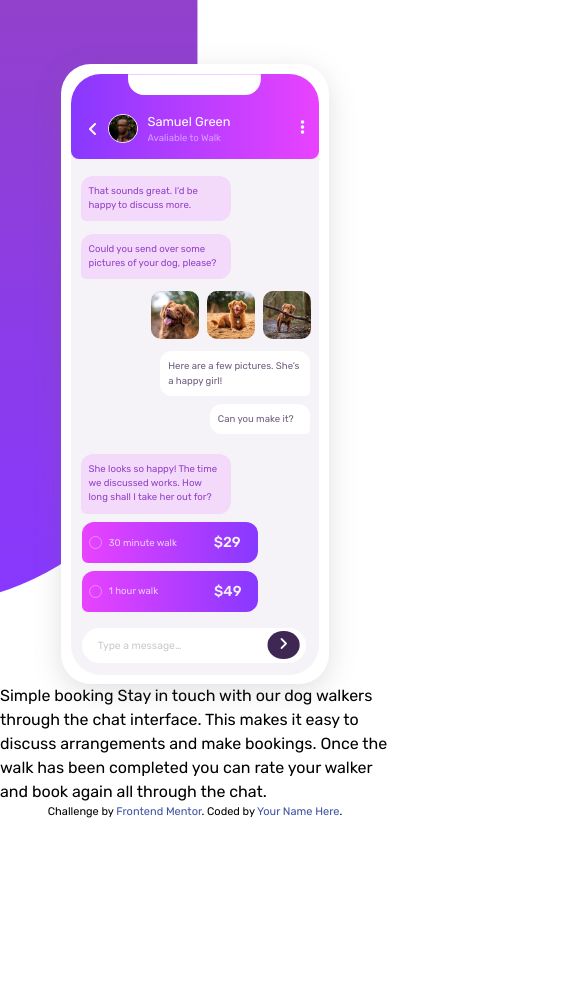
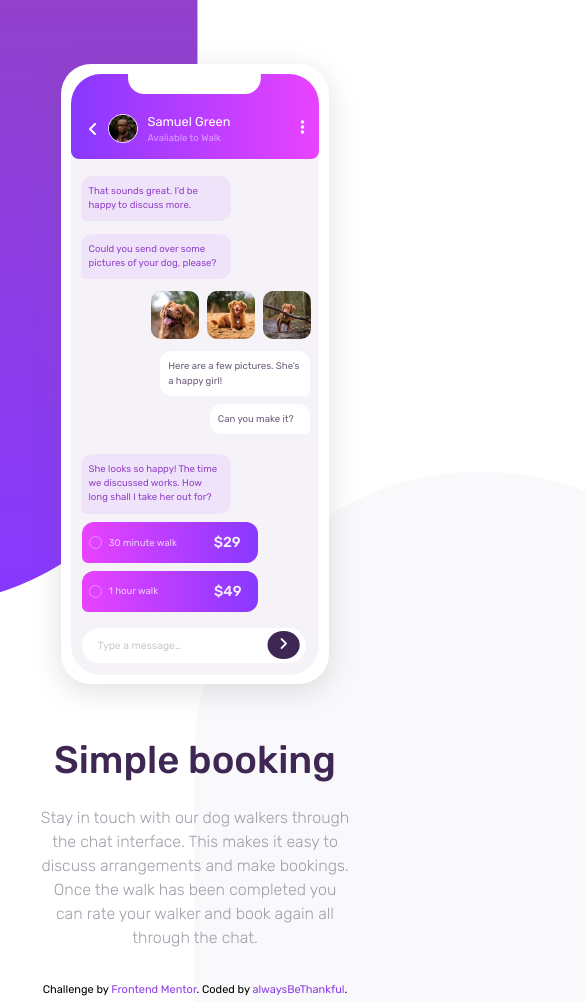
Before and after one commit to alwaysBeThankful/chatapp.github.io, a plain HTML site: page index.html in a window 390 px wide. Shown: the top 1002 px of the page, 585 px wide, since content can reach past the window. Before the commit the page ends 908 px from the top, so only its background shows below. Drawn offline with Linux system fonts and the light colour scheme.

Commit message:
Completed mobile
I completed the mobile section, now moving onto desktop

```diff
--- a/index.html
+++ b/index.html
@@ -16,7 +16,7 @@
     <link rel="preconnect" href="https://fonts.googleapis.com" />
     <link rel="preconnect" href="https://fonts.gstatic.com" crossorigin />
     <link
-      href="https://fonts.googleapis.com/css2?family=Rubik:wght@400;500;700&display=swap"
+      href="https://fonts.googleapis.com/css2?family=Rubik:wght@300;400;500;700&display=swap"
       rel="stylesheet"
     />
     <link rel="stylesheet" href="style.css" />
@@ -113,17 +113,28 @@
           </div>
         </div>
       </div>
-      Simple booking Stay in touch with our dog walkers through the chat
-      interface. This makes it easy to discuss arrangements and make bookings.
-      Once the walk has been completed you can rate your walker and book again
-      all through the chat.
+
+      <!--
+      DESCRIPTION
+      -->
+      <div class="chatapp-benefit">
+        <h1>Simple booking</h1>
+        <p>
+          Stay in touch with our dog walkers through the chat interface. This
+          makes it easy to discuss arrangements and make bookings. Once the walk
+          has been completed you can rate your walker and book again all through
+          the chat.
+        </p>
+      </div>
     </main>
 
-    <div class="attribution">
-      Challenge by
-      <a href="https://www.frontendmentor.io?ref=challenge" target="_blank"
-        >Frontend Mentor</a
-      >. Coded by <a href="#">Your Name Here</a>.
-    </div>
+    <footer>
+      <div class="attribution">
+        Challenge by
+        <a href="https://www.frontendmentor.io?ref=challenge" target="_blank"
+          >Frontend Mentor</a
+        >. Coded by <a href="#">alwaysBeThankful</a>.
+      </div>
+    </footer>
   </body>
 </html>
--- a/style.css
+++ b/style.css
@@ -4,6 +4,7 @@
   PRIMARY
   ====== */
   --Pale-Violet: hsl(276, 100%, 81%);
+  --Pale-Violet-Bubble: rgba(216, 158, 255, 0.2);
   --Moderate-Violet: hsl(276, 55%, 52%);
   --Desaturated-Dark-Violet: hsl(271, 15%, 43%);
   --Grayish-Blue: hsl(206, 6%, 79%);
@@ -149,6 +150,22 @@ IPHONE
   border-radius: 0 0 18rem 18rem;
 }
 
+.iphone-wrapper::after {
+  content: "";
+  position: absolute;
+  width: 98%;
+  height: 57%;
+  background: var(--Light-Grayish-Violet);
+  top: 80%;
+  right: 0;
+  left: 18.1rem;
+  bottom: 0;
+  transform: scale(1.5);
+  border-radius: 18rem 18rem 0 0;
+  z-index: -1;
+  opacity: 0.6;
+}
+
 .iphone-model {
   position: relative;
   max-width: 16.75rem;
@@ -183,7 +200,7 @@ IPHONE TOP
   position: absolute;
   height: 0.8rem;
   width: 5.2rem;
-  top: 4px;
+  top: 3px;
   transform: scale(1.6);
   background-color: var(--White);
   border-radius: 0 0 10px 10px;
@@ -246,7 +263,7 @@ IPHONE BODY
   width: 150px;
   padding: 0.5rem;
   font-size: 0.6rem;
-  background-color: #f3d9fa;
+  background-color: var(--Pale-Violet-Bubble);
   color: var(--Moderate-Violet);
   border-radius: 12px 12px 12px 5px;
 }
@@ -295,7 +312,7 @@ IPHONE BODY
   margin-top: 1.2rem;
   padding: 0.5rem;
   font-size: 0.6rem;
-  background-color: #f3d9fa;
+  background-color: var(--Pale-Violet-Bubble);
   color: var(--Moderate-Violet);
   border-radius: 12px 12px 12px 6px;
 }
@@ -373,13 +390,42 @@ input[type="radio"] {
 .message-bubble p {
   color: var(--Grayish-Blue);
 }
+
+.chatapp-benefit {
+  margin-top: 3rem;
+  text-align: center;
+  font-size: larger;
+}
+
+.chatapp-benefit h1 {
+  margin-bottom: 1rem;
+  font-weight: 500;
+  color: var(--Very-Dark-Desaturated-Violet);
+}
+
+.chatapp-benefit p {
+  font-size: 1rem;
+  width: 80%;
+  margin: 0 auto;
+  color: var(--Dark-Grayish-Violet);
+  font-weight: lighter;
+}
+
 /* ======
 ATTRIBUTION
 ====== */
 .attribution {
   font-size: 11px;
   text-align: center;
+  margin-top: 2rem;
 }
+
 .attribution a {
-  color: hsl(228, 45%, 44%);
+  background: linear-gradient(
+    to bottom,
+    var(--Moderate-Violet),
+    var(--Light-Violet)
+  );
+  background-clip: text;
+  color: transparent;
 }
```
